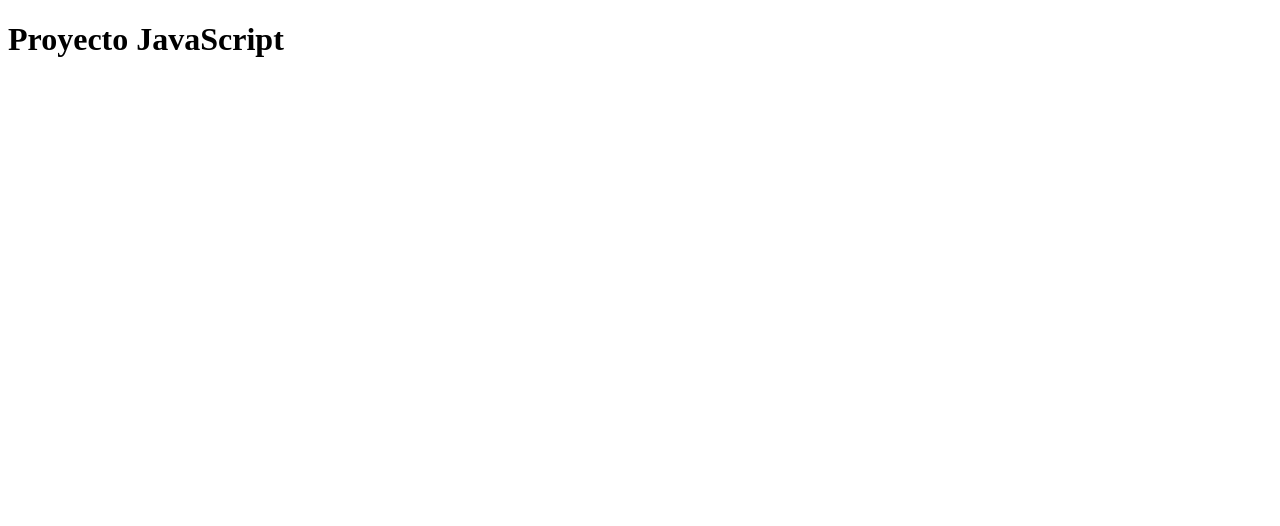
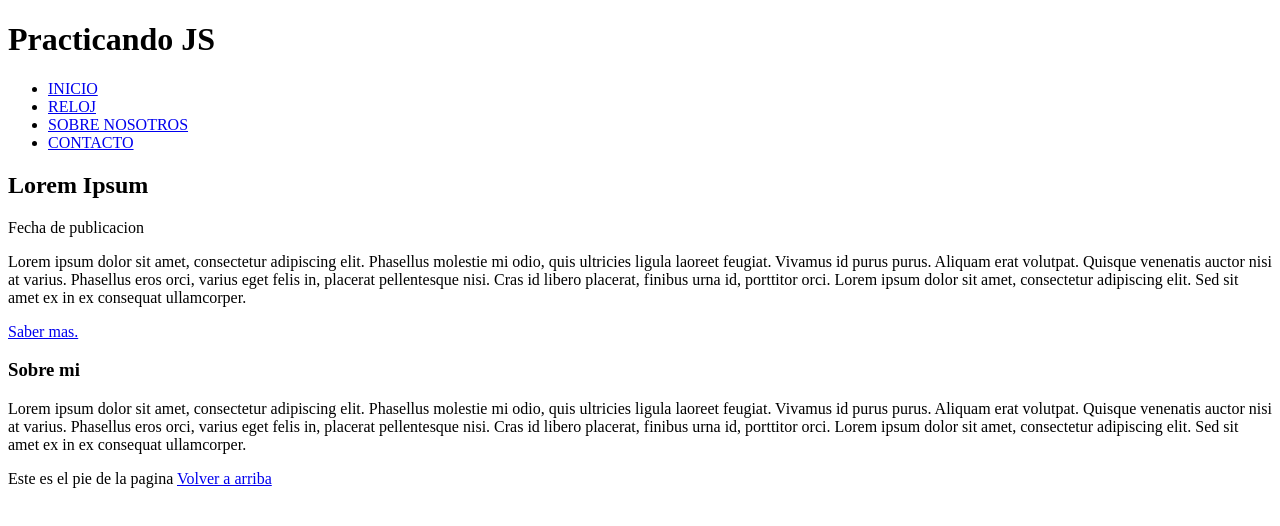
Before and after one commit to Franklingp/Primera-pagina-web, a plain HTML site: page index.html in a window 1280 px wide. Drawn offline with Linux system fonts and the light colour scheme.

Commit message:
Maquetando estructura basica de HTML

```diff
--- a/index.html
+++ b/index.html
@@ -20,7 +20,65 @@
 
 </head>
 <body>
-	<h1>Proyecto JavaScript</h1>
 
+	<!--Cabecera de la pagina-->
+
+	<header id="cabecera">
+		<h1>Practicando JS</h1>
+		<nav id="menu">
+			<ul>
+				<li><a href="#">INICIO</a></li>
+				<li><a href="#">RELOJ</a></li>
+				<li><a href="#">SOBRE NOSOTROS</a></li>
+				<li><a href="#">CONTACTO</a></li>
+			</ul>
+		</nav>
+	</header>
+
+	<!--Cuerpo de la pagina-->
+
+	<section id="global">
+
+		<div id="sidebar">
+			<!--Aqui va el sidebar-->
+		</div>
+
+			<!--Seccion de los post-->
+
+		<seciton id="articulos">
+			<article>
+				<h2>Lorem Ipsum</h2>
+				<span>Fecha de publicacion</span>
+				<p>
+				Lorem ipsum dolor sit amet, consectetur adipiscing elit. Phasellus molestie mi odio, quis ultricies ligula laoreet feugiat. Vivamus id purus purus. Aliquam erat volutpat. Quisque venenatis auctor nisi at varius. Phasellus eros orci, varius eget felis in, placerat pellentesque nisi. Cras id libero placerat, finibus urna id, porttitor orci. Lorem ipsum dolor sit amet, consectetur adipiscing elit. Sed sit amet ex in ex consequat ullamcorper.
+				</p>
+				<a href="#">Saber mas.</a>
+			</article>
+
+		</section>
+
+			<!-- seccion adicional-->
+
+		<aside id="adicional">
+			<article>
+				<h3>Sobre mi</h3>
+				<p>
+					Lorem ipsum dolor sit amet, consectetur adipiscing elit. Phasellus molestie mi odio, quis ultricies ligula laoreet feugiat. Vivamus id purus purus. Aliquam erat volutpat. Quisque venenatis auctor nisi at varius. Phasellus eros orci, varius eget felis in, placerat pellentesque nisi. Cras id libero placerat, finibus urna id, porttitor orci. Lorem ipsum dolor sit amet, consectetur adipiscing elit. Sed sit amet ex in ex consequat ullamcorper.
+				</p>
+		</aside>
+
+	</section>
+
+		<!--seccion para cambiar de tema-->
+
+	<div id="temas">
+	</div>
+
+		<!--Pie de la pagina-->
+
+	<footer id="pie_pagina">
+		<span>Este es el pie de la pagina</span>
+		<a href="#">Volver a arriba</a>
+	</footer>
 </body>
 </html>
```
